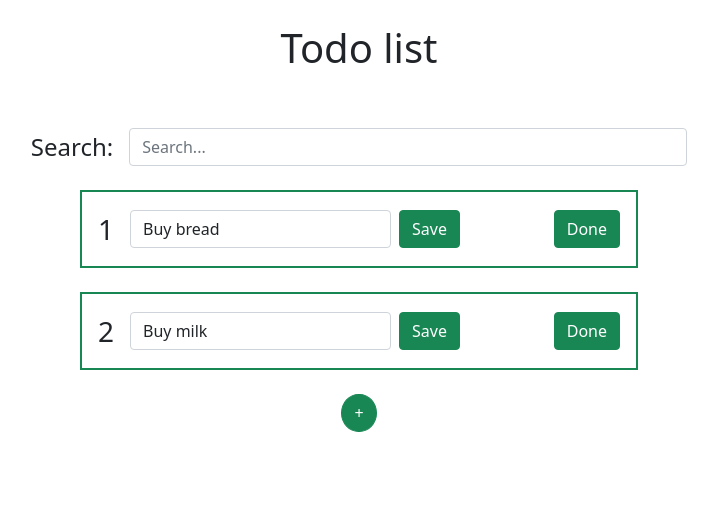
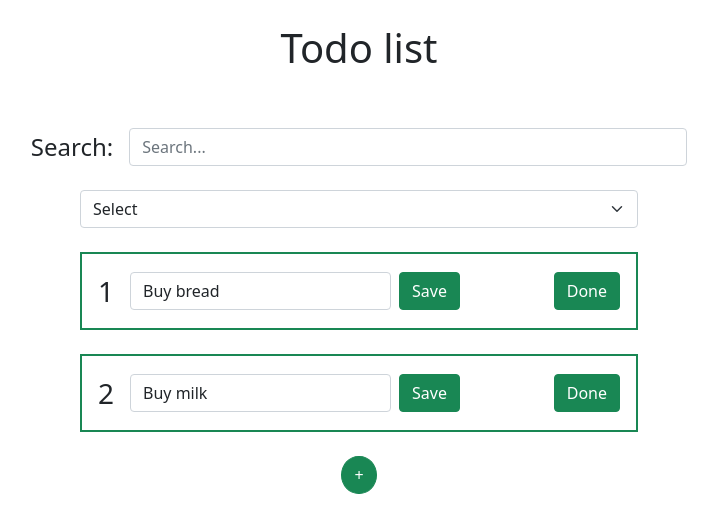
Before and after one commit to DKozachenko/todo-list, a React (Create React App) app in the folder my-app/: page / in a window 1280 px wide. Shown: the top 532 px of the page, without its empty margins (281-999 px from the left). Built offline with nearby package versions, Linux system fonts and the light colour scheme.

Commit message:
Added sort

```diff
--- a/my-app/src/App.js
+++ b/my-app/src/App.js
@@ -2,6 +2,9 @@ import React, {useMemo, useState} from "react";
 import './App.css';
 import Todo from "./components/Todo/Todo";
 import ButtonAdd from "./components/ButtonAdd/ButtonAdd";
+import Title from "./components/Title/Title";
+import Search from "./components/Search/Search";
+import Sort from "./components/Sort/Sort";
 
 
 function App() {
@@ -11,11 +14,19 @@ function App() {
   ])
 
   let [query, setQuery] = useState('')
+  let [sort, setSort] = useState('')
 
   let searchTodos = useMemo(() => {
-      console.log(todos);
       return todos.filter(todo => todo.name.toLowerCase().includes(query.toLowerCase()));
   }, [query, todos])
+
+  let sortAndSearchTodos = useMemo(() => {
+    if (sort) {
+      return [...searchTodos].sort((a, b) => a[sort].localeCompare(b[sort]));;
+    } else {
+      return searchTodos;
+    }
+  }, [searchTodos, sort])
 
   const addTodo = (todo) => {
     setTodos([...todos, todo]);
@@ -35,38 +46,23 @@ function App() {
     setTodos(newTodos);
   }
 
-
   return (
     <main className="p-4">
       <div className="container">
-        <div className="row mb-5">
-          <div className="col-12 text-center">
-            <h1 className="title">Todo list</h1>
-          </div>
-        </div>
-
-        <div className="row mb-4">
-          <div className="col-12 d-flex justify-content-center align-items-center">
-            <p className="fs-4 me-3 mb-0">Search: </p>
-            <input type="text" className="form-control w-50" placeholder="Search..."
-              onChange={(e) => {setQuery(e.target.value)}}
-            />
-          </div>
-        </div>
-
+        <Title/>
+        <Search setQuery={setQuery}/>
+        <Sort setSort={setSort}/>
         <div className="row">
           <div className="col-12 d-flex flex-column align-items-center">
             {
-              searchTodos.map(todo => {
+              sortAndSearchTodos.map(todo => {
                 return <Todo key={todo.number} todo={todo} done={doneTodo} change={changeTodo}/>
               })
             }
           </div>
         </div>
         <ButtonAdd add={addTodo} len={todos.length}/>
-
       </div>
-
     </main>
   );
 }
--- /dev/null
+++ b/my-app/src/components/Search/Search.jsx
@@ -0,0 +1,16 @@
+import React from 'react';
+
+const Search = ({setQuery}) => {
+  return (
+    <div className="row mb-4">
+      <div className="col-12 d-flex justify-content-center align-items-center">
+        <p className="fs-4 me-3 mb-0">Search: </p>
+        <input type="text" className="form-control w-50" placeholder="Search..."
+               onChange={(e) => {setQuery(e.target.value)}}
+        />
+      </div>
+    </div>
+  );
+};
+
+export default Search;
--- /dev/null
+++ b/my-app/src/components/Sort/Sort.jsx
@@ -0,0 +1,16 @@
+import React from 'react';
+
+const Sort = ({ setSort }) => {
+  return (
+    <div className="row mb-4">
+      <div className="col-12 d-flex justify-content-center">
+        <select className="form-select w-50" aria-label="Default select example" onChange={(e) => setSort(e.target.value)}>
+          <option disabled selected>Select</option>
+          <option value="name">By name</option>
+        </select>
+      </div>
+    </div>
+  );
+};
+
+export default Sort;
--- /dev/null
+++ b/my-app/src/components/Title/Title.jsx
@@ -0,0 +1,13 @@
+import React from 'react';
+
+const Title = () => {
+  return (
+    <div className="row mb-5">
+      <div className="col-12 text-center">
+        <h1>Todo list</h1>
+      </div>
+    </div>
+  );
+};
+
+export default Title;
```
